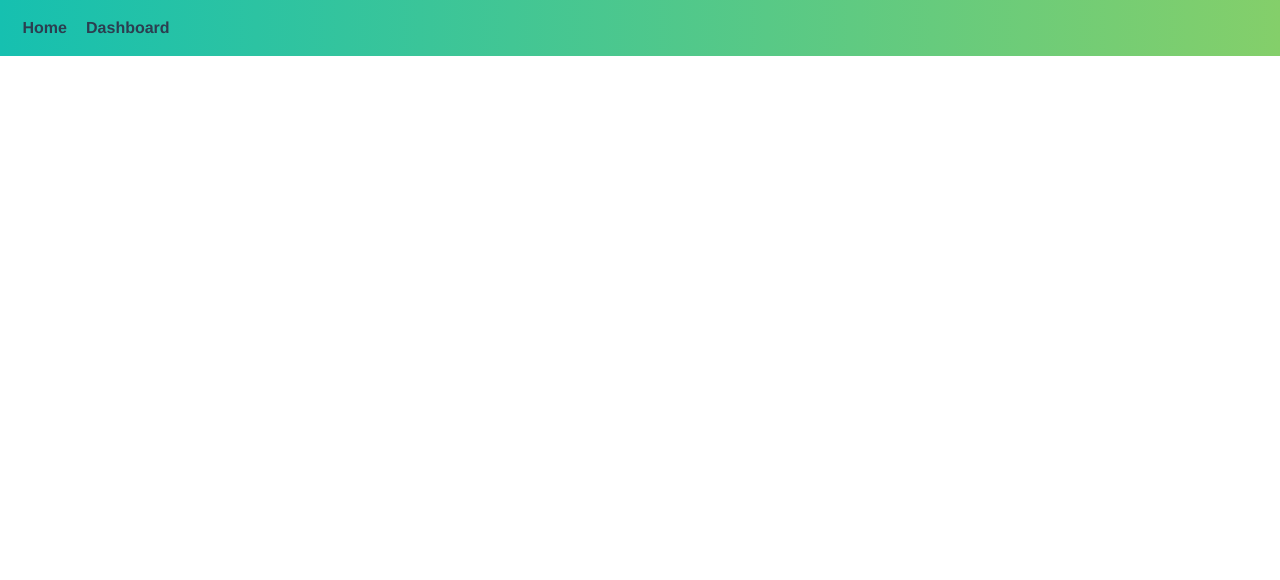
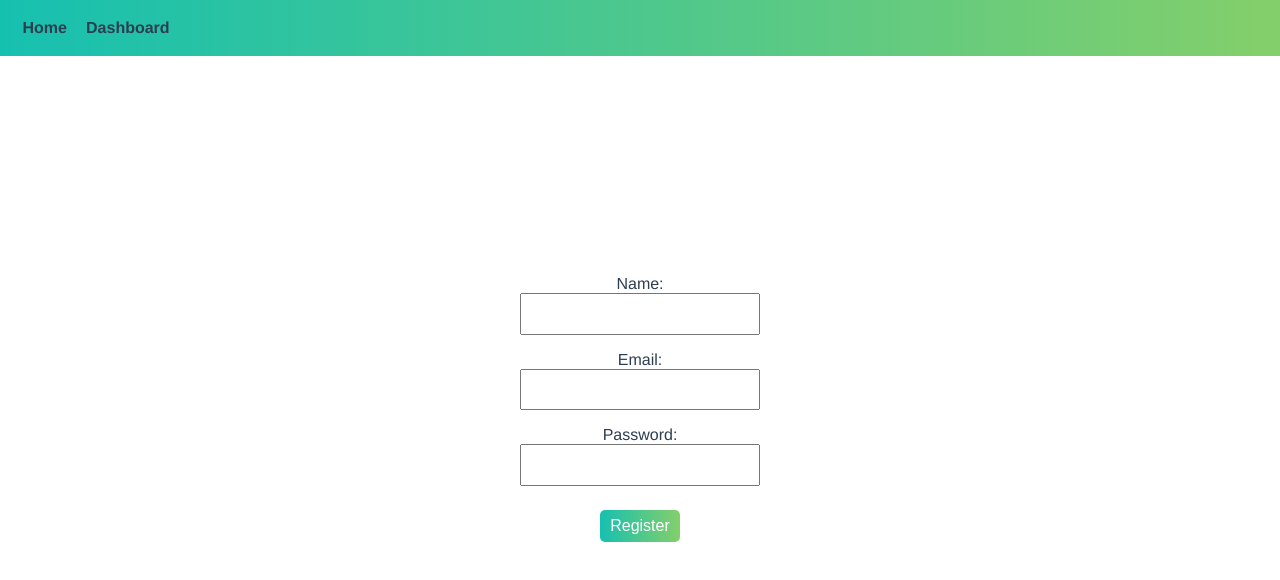
Before and after one commit to AlvaroDDG86/vue-auth, a Vue app: page /register in a window 1280 px wide. Shown: the top 580 px of the page. Built offline with nearby package versions, Linux system fonts and the light colour scheme.

Commit message:
Implement RegisterUser component

```diff
--- a/src/router.js
+++ b/src/router.js
@@ -2,6 +2,7 @@ import Vue from 'vue'
 import Router from 'vue-router'
 import Home from './views/Home.vue'
 import Dashboard from './views/Dashboard.vue'
+import RegisterUser from './views/RegisterUser.vue'
 
 Vue.use(Router)
 
@@ -18,6 +19,11 @@ const router = new Router({
       path: '/dashboard',
       name: 'dashboard',
       component: Dashboard
+    },
+    {
+      path: '/register',
+      name: 'register',
+      component: RegisterUser
     }
   ]
 })
--- a/src/store.js
+++ b/src/store.js
@@ -1,10 +1,26 @@
 import Vue from 'vue'
 import Vuex from 'vuex'
+import axios from 'axios'
 
 Vue.use(Vuex)
 
 export default new Vuex.Store({
-  state: {},
-  mutations: {},
-  actions: {}
+  state: {
+    user: null
+  },
+  mutations: {
+    'SET_USER_DATA' (state, payload) {
+      state.user = payload
+      localStorage.setItem('user', JSON.stringify(payload))
+      axios.defaults.headers.common['Authorization'] = `Bearer ${payload.token}`
+    }
+  },
+  actions: {
+    register ({ commit }, payload) {
+      return axios.post('//localhost:3000/register', payload)
+        .then(({ data }) => {
+          commit('SET_USER_DATA', data)
+        })
+    }
+  }
 })
--- /dev/null
+++ b/src/views/RegisterUser.vue
@@ -0,0 +1,42 @@
+<template>
+  <div>
+    <form @submit.prevent="register">
+      <label for="name">Name: </label>
+      <input id="name" v-model="name" name="name" type="text">
+      <label for="email">Email: </label>
+      <input id="email" v-model="email" name="email" type="text">
+      <label for="password">Password: </label>
+      <input id="password" v-model="password" name="password" type="password">
+      <button name="button">
+        Register
+      </button>
+    </form>
+  </div>
+</template>
+
+<script>
+export default {
+  data () {
+    return {
+      name: '',
+      email: '',
+      password: ''
+    }
+  },
+  methods: {
+    register () {
+      this.$store.dispatch('register', {
+        name: this.name,
+        email: this.email,
+        password: this.password
+      })
+        .then(() => {
+          this.$router.push({ name: 'dashboard' })
+        })
+    }
+  }
+}
+</script>
+
+<style lang="scss" scoped>
+</style>
```
